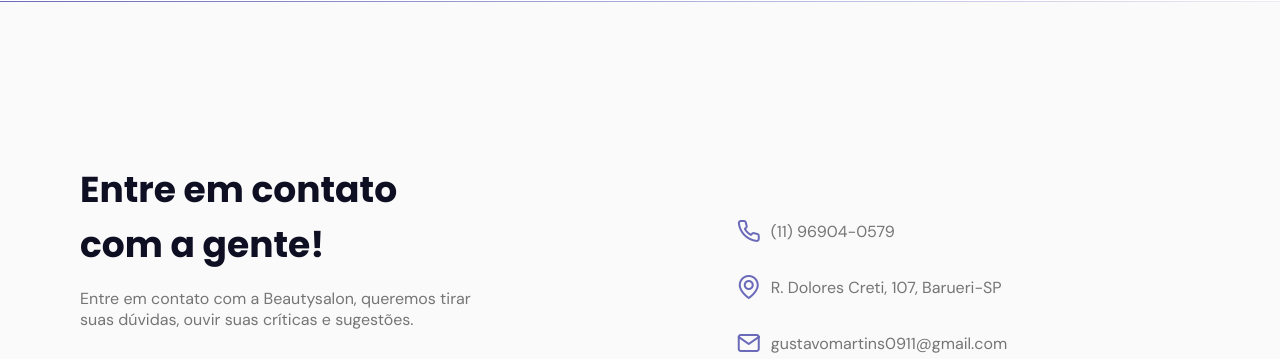
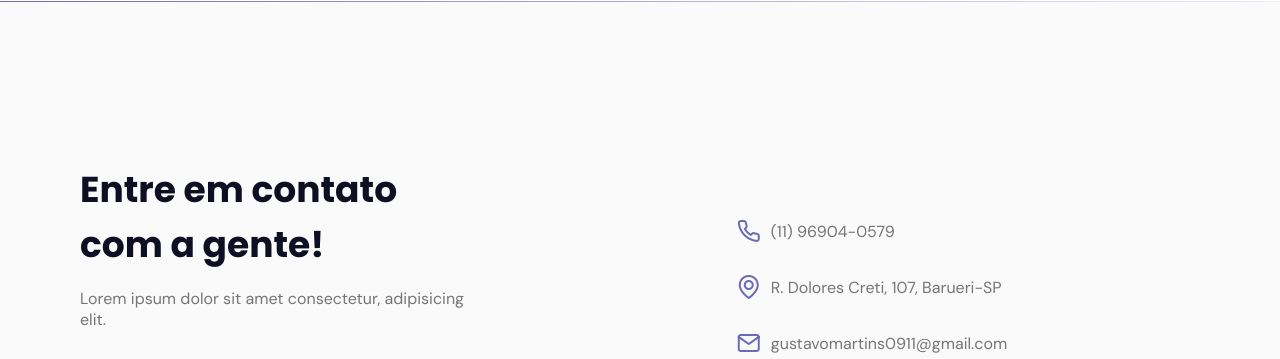
Before and after one commit to Darthzinho/GmTecnologia, a plain HTML site: page index.html in a window 1280 px wide. Shown: the part 3027-3386 px from the top of the page. Drawn offline with nearby package versions, Linux system fonts and the light colour scheme; files whose address does not match are found by name.

Commit message:
Update index.html

```diff
--- a/index.html
+++ b/index.html
@@ -237,8 +237,7 @@
           <div class="text">
             <h2 class="title">Entre em contato com a gente!</h2>
             <p>
-              Entre em contato com a Beautysalon, queremos tirar suas dúvidas,
-              ouvir suas críticas e sugestões.
+             Lorem ipsum dolor sit amet consectetur, adipisicing elit.
             </p>
             <a
               href="https://api.whatsapp.com/send?phone=+5511969040579&text=Olá, estou entrando em contato através do projeto publicado em seu perfil no github."
```
